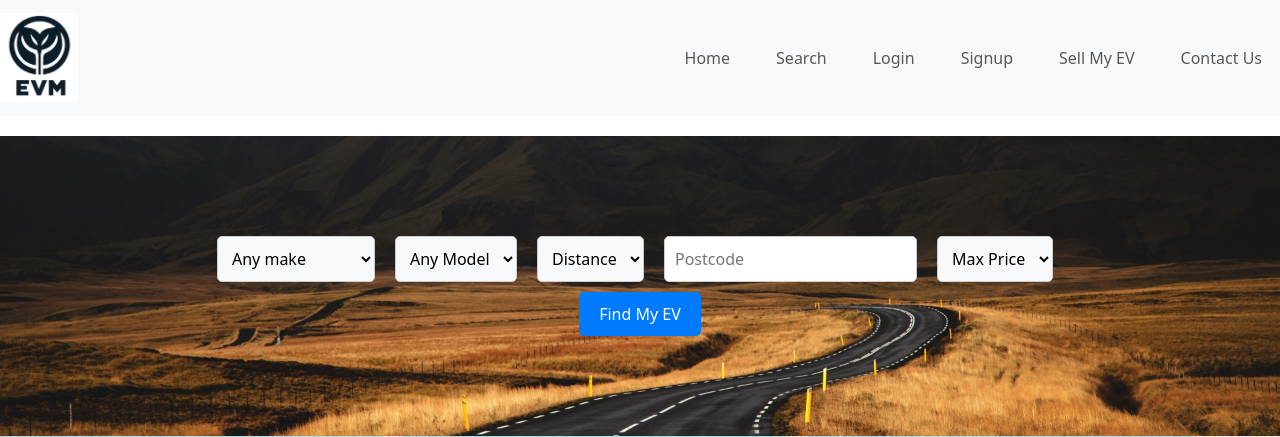
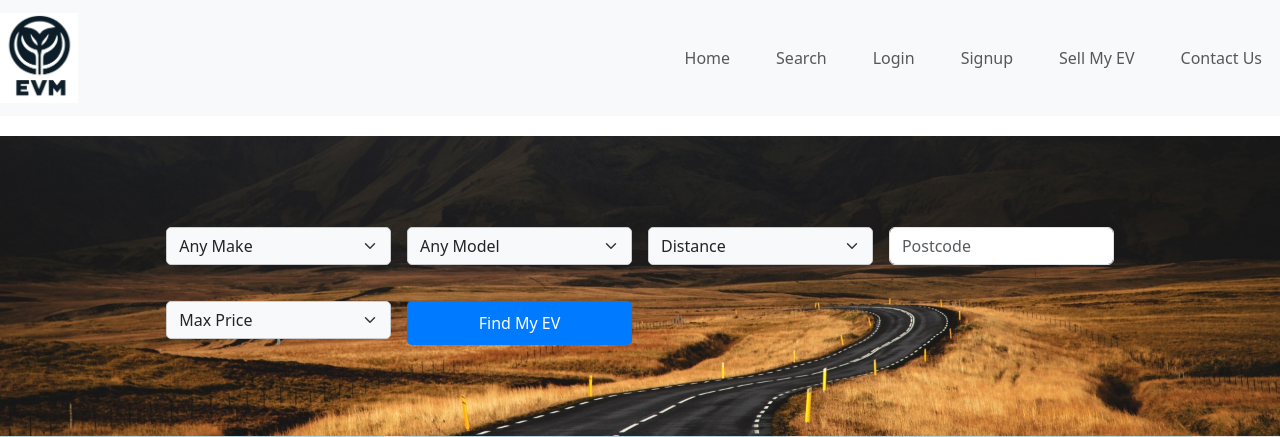
Before and after one commit to imran072/request-forum-app, a Flask app: page / in a window 1280 px wide. Shown: the top 437 px of the page. Run offline with Flask 3, Linux system fonts and the light colour scheme.

Commit message:
fixing responsiveness of index.html, found the issue on .js script where sliders won't work if after image upload, and vice versa

```diff
--- a/app/static/css/main_webpage.css
+++ b/app/static/css/main_webpage.css
@@ -1,5 +1,6 @@
 body, html {
     margin: 0;
+    padding: 0;
     height: 100%;
 }
 
@@ -144,18 +145,24 @@ section.search {
     background-color: #0056b3;
 }
 
-  /* adjustments for smaller screens */
+  /* Adjustments for smaller screens */
 @media (max-width: 768px) {
-    .form-row {
-        flex-direction: column;
-    }
-    .form-row select, .form-row input[type="text"], .form-row button {
-        width: 100%;
-        margin-top: 8px;
+    select.form-select, input.form-control {
+        font-size: 12px; /* Smaller font size on small devices */
     }
 }
 
+@media (max-width: 576px) {
+    select.form-select, input.form-control {
+        font-size: 10px; /* Even smaller font size on extra small devices */
+    }
+}
 
+/* Further refine input and select box sizes if necessary */
+select.form-select, input.form-control {
+    height: auto;
+    padding: 0.375rem 0.75rem; /* Adjust padding to fit smaller text */
+}
 
 form {
     display: flex;
@@ -194,6 +201,7 @@ button:hover {
     display: flex;
     flex-wrap: nowrap;
     overflow-x: auto;
+    transition: transform 0.5s ease-in-out;
 }
 
 .ev-ads-slider .ad {
@@ -248,7 +256,7 @@ button:hover {
 
 .brand-slider .slide {
     display: flex;
-    transition: transform 0.25s ease;
+    transition: transform 0.5s ease-in-out;
 }
 
 .brand-slider img {
@@ -257,10 +265,11 @@ button:hover {
     height: auto;
     box-sizing: border-box;
     padding: 10px;
+    margin: 0 10px;
 }
 
 .brand-slider .slide img {
-    flex: 0 0 20%;
+    flex: 0 0 100px;
     width: 100%;
     max-height: 100px;
     object-fit: contain;
@@ -268,6 +277,7 @@ button:hover {
 }
 
 /* footer */
+
 .site-footer {
     background-color: #004e89;
     color: #ffffff;
@@ -301,7 +311,15 @@ button:hover {
     text-decoration: underline;
 }
 
+footer a {
+    color: white;
+    margin: 0 15px;
+    text-decoration: none;
+}
 
+footer a:hover {
+    text-decoration: underline;
+}
 
 /* Search.html filters */
 .vehicle-filter {
@@ -368,6 +386,7 @@ button:hover {
 .vehicle-filter .filter-button:hover {
     background-color: #0056b3;
 }
+
 
 /* Vehicle Grid Styles */
 .vehicle-results {
@@ -476,114 +495,60 @@ button:hover {
     cursor: pointer;
 }
 
-/* styles for login& signup page */
-/* General styles for background, aligning items in center */
-.sign_up_form, #login-s {
-    background-image: url('../img/background.jpg'); /* Ensure you use an appropriate background image */
+
+/* styles for login page */
+/* Background */
+.bg-login {
+    background-image: url('../img/background.jpg');
+    height: 100vh;
     background-size: cover;
     background-position: center;
-    height: 100vh; /* Full viewport height to cover the whole vertical space */
 }
 
-/* Styling the container for vertical and horizontal centering */
-.container.py-5 .h-100 {
-    height: 100%;
-    display: flex;
-    align-items: center;
-    justify-content: center;
-}
-
-/* Card styling for clarity and focus, common to both forms */
- .card-background {
-    background-color: rgba(255, 255, 255, 0.95); /* Slightly opaque for better readability */
-    border-radius: 15px;
+/* Login Panel */
+.login-panel {
+    background-color: rgba(255, 255, 255, 0.95);
+    padding: 40px;
+    border-radius: 8px;
     box-shadow: 0 4px 8px rgba(0, 0, 0, 0.1);
-    width: 100%;
-    max-width: 500px; /* Control the maximum width of the card */
-    padding: 2rem;
-}
-
-.card.shadow-2-strong {
-    border-radius: 1rem;
-    background-color: rgba(255, 255, 255, 0.411);
-    min-width: 500px;
-}
-
-.form-outline.mb-4{
+    width: 360px;
+    margin: auto;
     position: relative;
-
-}
-
-.fa.fa-user{
-    position: absolute;
-    left: 10px; top: 50%;
-    transform: translateY(-50%);
-
-}
-
-.form-control.form-control-lg{
-    padding-left: 35px;
-    background-color: rgba(255, 255, 255, 0.561);
-}
-
-.fa.fa-lock{
-    position: absolute;
-    left: 10px; top: 50%;
+    top: 50%;
     transform: translateY(-50%);
 }
 
-.form-check.d-flex.justify-content-start.mb-4{
-    display: inline-block;
+/* Form Controls */
+.form-control {
+    margin-bottom: 20px;
+    height: 50px;
+    padding-left: 10px;
 }
 
-a.form-check-label{
-    margin-left: 99px;
+/* Buttons */
+.login-btn, .google-btn, .facebook-btn {
+    width: 100%;
+    padding: 10px;
+    border: none;
+    border-radius: 5px;
+    margin-bottom: 10px;
 }
 
-/* Position icons inside input fields, used in both forms */
-.icon-style {
-    position: absolute;
-    left: 15px;
-    top: 50%;
-    transform: translateY(-50%);
-    color: #495057; /* Icon color */
+.login-btn {
+    background-color: #007BFF;
+    color: white;
 }
 
-/* Input field styling, common to both forms */
-.input-style {
-    padding-left: 45px; /* Enough padding to not overlap icons */
-    border: 1px solid #ced4da;
-    height: 48px;
-    font-size: 16px;
-    width: 100%; /* Ensures the input field fills the container */
-    border-radius: 5px;
+.google-btn {
+    background-color: #de5246;
+    color: white;
 }
 
-/* Button styling, universal for consistency */
-.btn-primary {
-    width: 100%; /* Full width button */
-    background-color: #007bff;
+.facebook-btn {
+    background-color: #3b5998;
     color: white;
-    border: none;
-    padding: 10px 0;
-    font-size: 18px;
-    border-radius: 5px;
-    transition: background-color 0.3s ease;
 }
 
-.btn-primary:hover {
-    background-color: #0056b3;
+.login-btn:hover, .google-btn:hover, .facebook-btn:hover {
+    opacity: 0.9;
 }
-
-/* Responsive adjustments
-@media (max-width: 576px) {
-    .card-background {
-        padding: 20px;
-        margin: 10px;
-    }
-}
-#website_logo {
-    height: 100px;
-    width: auto;
-    vertical-align: middle;
-} */
--- a/app/templates/index.html
+++ b/app/templates/index.html
@@ -1,51 +1,51 @@
-<!-- index.html -->
-{% extends "default.html" %}
+{% extends 'default.html' %}
 
-{% block title %}Home Page{% endblock %}
+{% block title %}Home - EV Marketplace{% endblock %}
 
 {% block content %}
-
-{% with messages = get_flashed_messages(with_categories=true) %}
-    {% if messages %}
-        {% for category, message in messages %}
-            <div class="alert alert-{{ category }}">{{ message }}</div>
-        {% endfor %}
-    {% endif %}
-{% endwith %}
 
 <main class="flex-grow-1">
     <section class="search"
     style="background-image: url('{{ url_for('static', filename='img/background.jpg') }}');
     background-size: cover;
     background-position: center;">
-        <form method="get" action="{{ url_for('main.vehicles') }}">
-            <div class="form-row">
-                <select name="make" id="make">
+        <form method="get" action="{{ url_for('main.vehicles') }}" class="container">
+            <div class="row g-3">
+                <div class="col-5 col-md-2 col-lg-3">
+                    <select name="make" id="make" class="form-select">
                         <option value="any" selected>Any make</option>
                         {% for make in makes %}
                             <option value="{{ make }}">{{ make }}</option>
                         {% endfor %}
                     </select>
-                <select name="model" id="model">
+                </div>
+                <div class="col-5 col-md-2 col-lg-3">
+                    <select name="model" id="model" class="form-select">
                         <option value="any">Any Model</option>
                     </select>
-                <select name="distance" id="distance">
+                </div>
+                <div class="col-5 col-md-2 col-lg-3">
+                    <select name="distance" id="distance" class="form-select">
                         <option value="distance">Distance</option>
                         {% for dist in distances %}
                             <option value="{{ dist }}">{{ dist }} km</option>
                         {% endfor %}
                     </select>
-
-                <input type="text" name="postcode" placeholder="Postcode">
-                <select name="price" id="price">
+                </div>
+                <div class="col-5 col-md-2 col-lg-3">
+                    <input type="text" name="postcode" placeholder="Postcode" class="form-control">
+                </div>
+                <div class="col-5 col-md-2 col-lg-3">
+                    <select name="price" id="price" class="form-select">
                         <option value="max_price">Max Price</option>
                         {% for price in prices %}
                             <option value="{{ price }}">${{ price }}</option>
                         {% endfor %}
                     </select>
                 </div>
-            <div class="form-row">
-                <button type="submit">Find My EV</button>
+                <div class="col-5 col-md-2 col-lg-3">
+                    <button type="submit" class="btn btn-primary w-100">Find My EV</button>
+                </div>
             </div>
         </form>
     </section>
```
Also changed, not shown: app/static/js/scripts.js (+73 -72 lines), 2 other files. Lines whose indentation alone changed are shown as unchanged.
